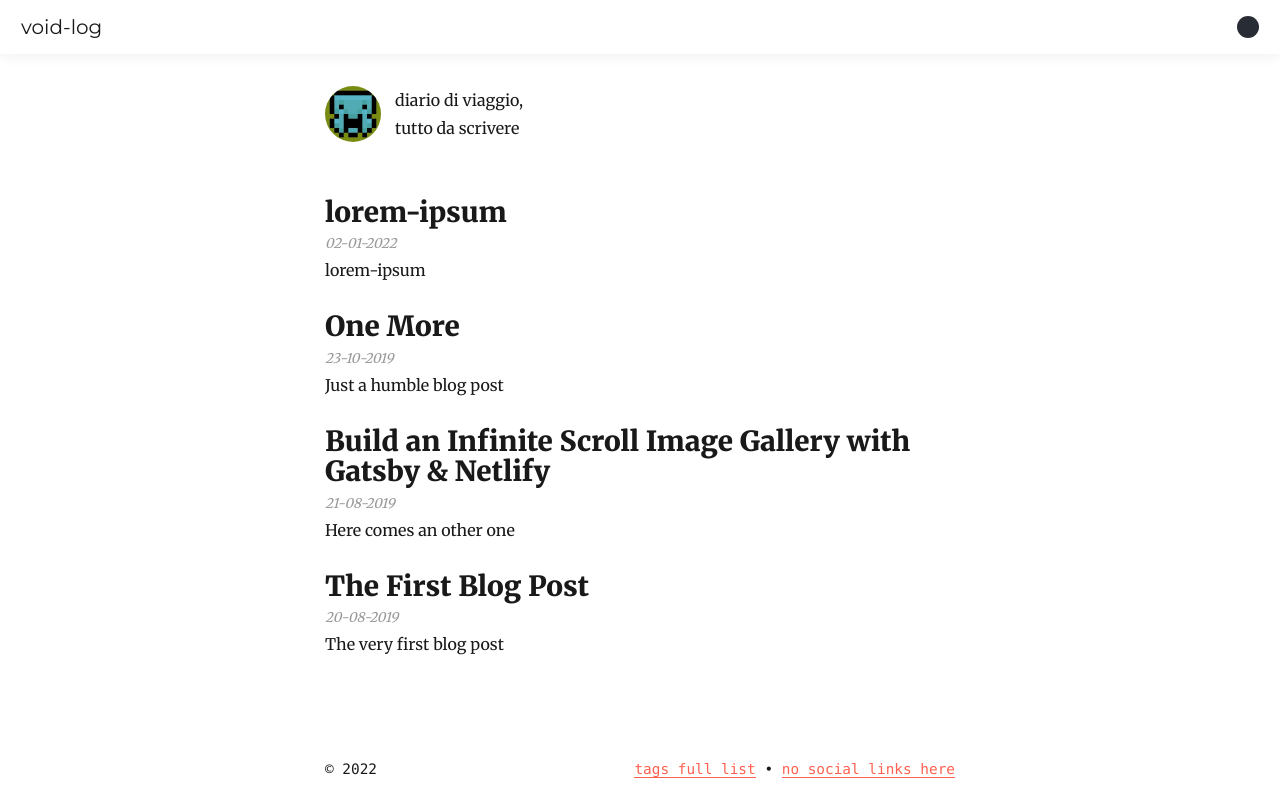
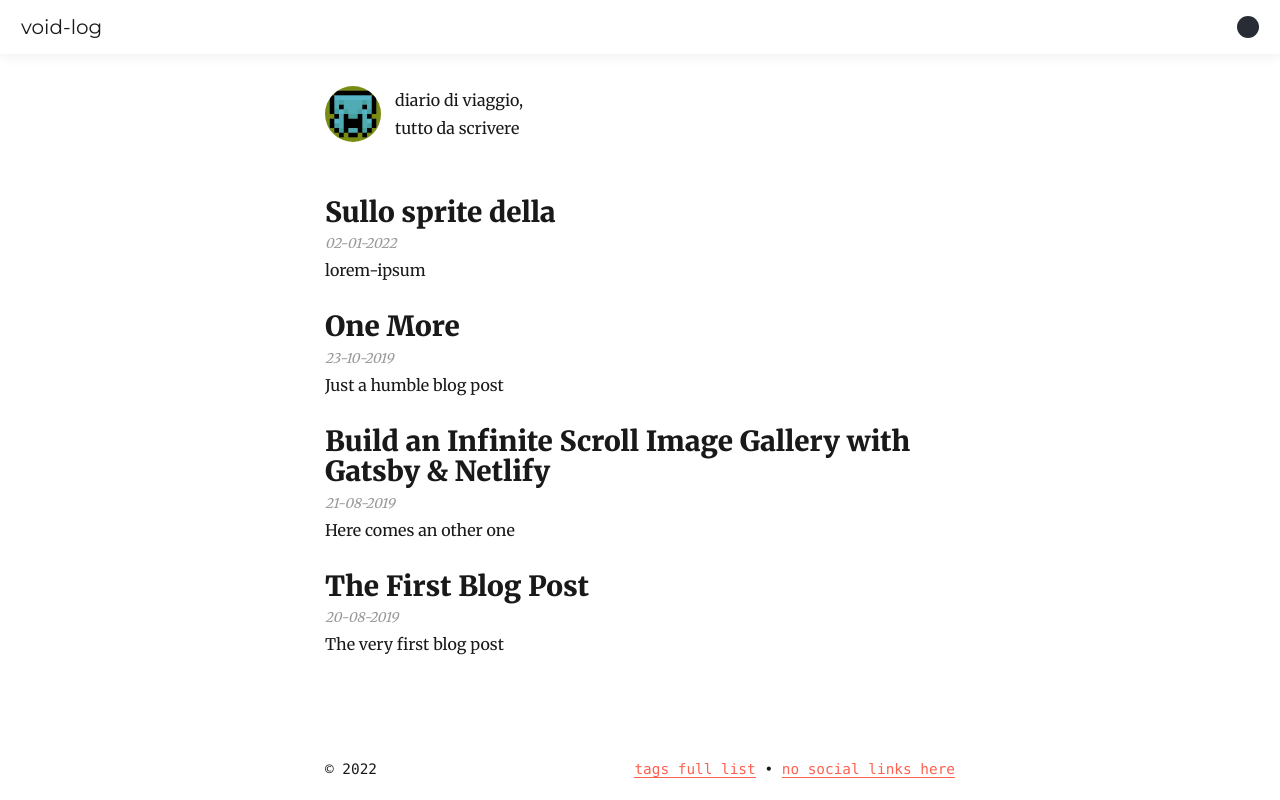
Before and after one commit to DiegoAngelino/voidlog-2d8eb, a Gatsby site: page / in a window 1280 px wide. Built offline with nearby package versions, Linux system fonts and the light colour scheme; Gatsby itself is replaced by a stand-in of ours; some packages are replaced by stand-ins of ours.

Commit message:
sullo-sprite-della-bio.md: updated title

```diff
--- a/src/pages/sullo-sprite-della-bio.md
+++ b/src/pages/sullo-sprite-della-bio.md
@@ -1,5 +1,5 @@
 ---
-title: lorem-ipsum
+title: 'Sullo sprite della '
 tags: []
 date: '2022-01-02'
 spoiler: lorem-ipsum
```
